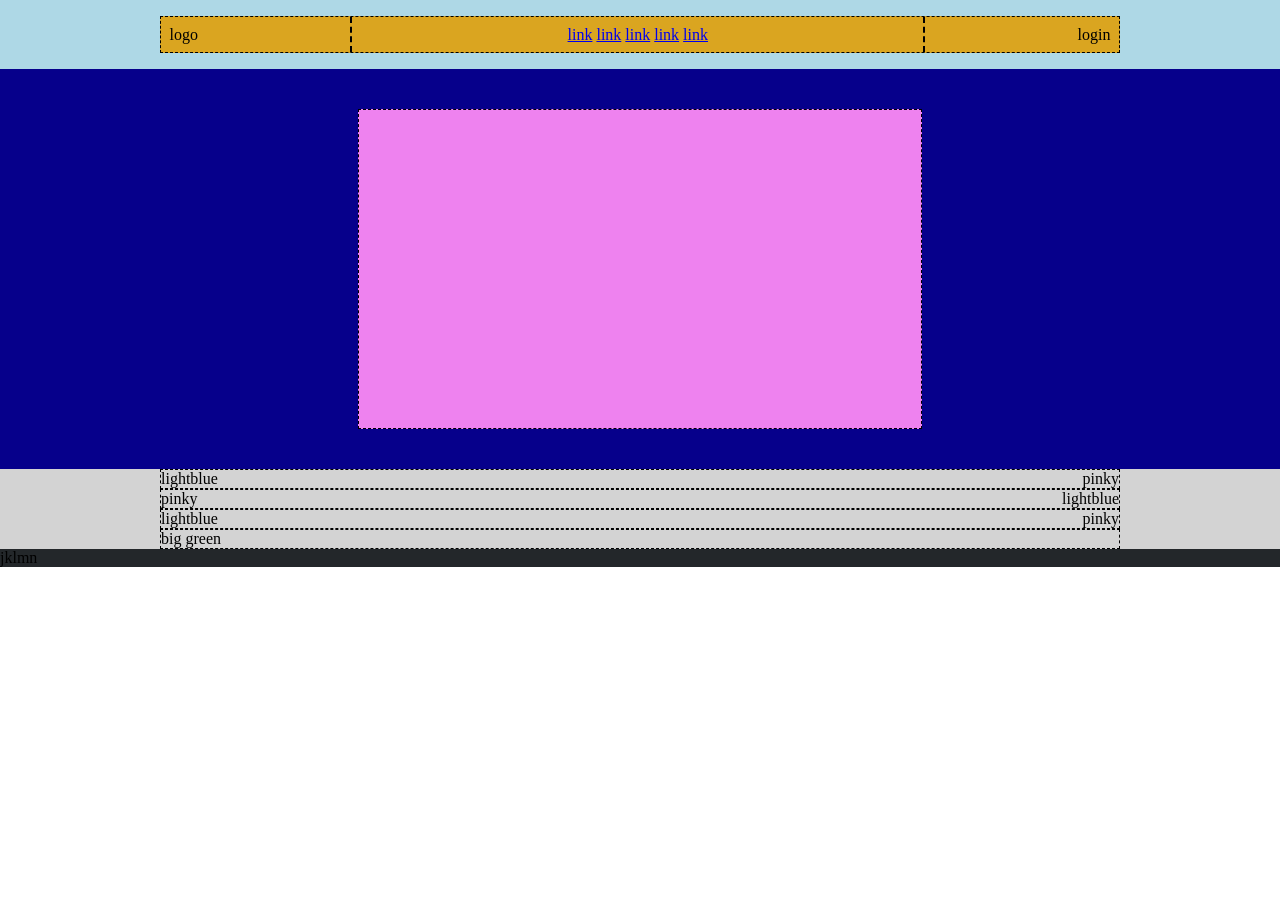
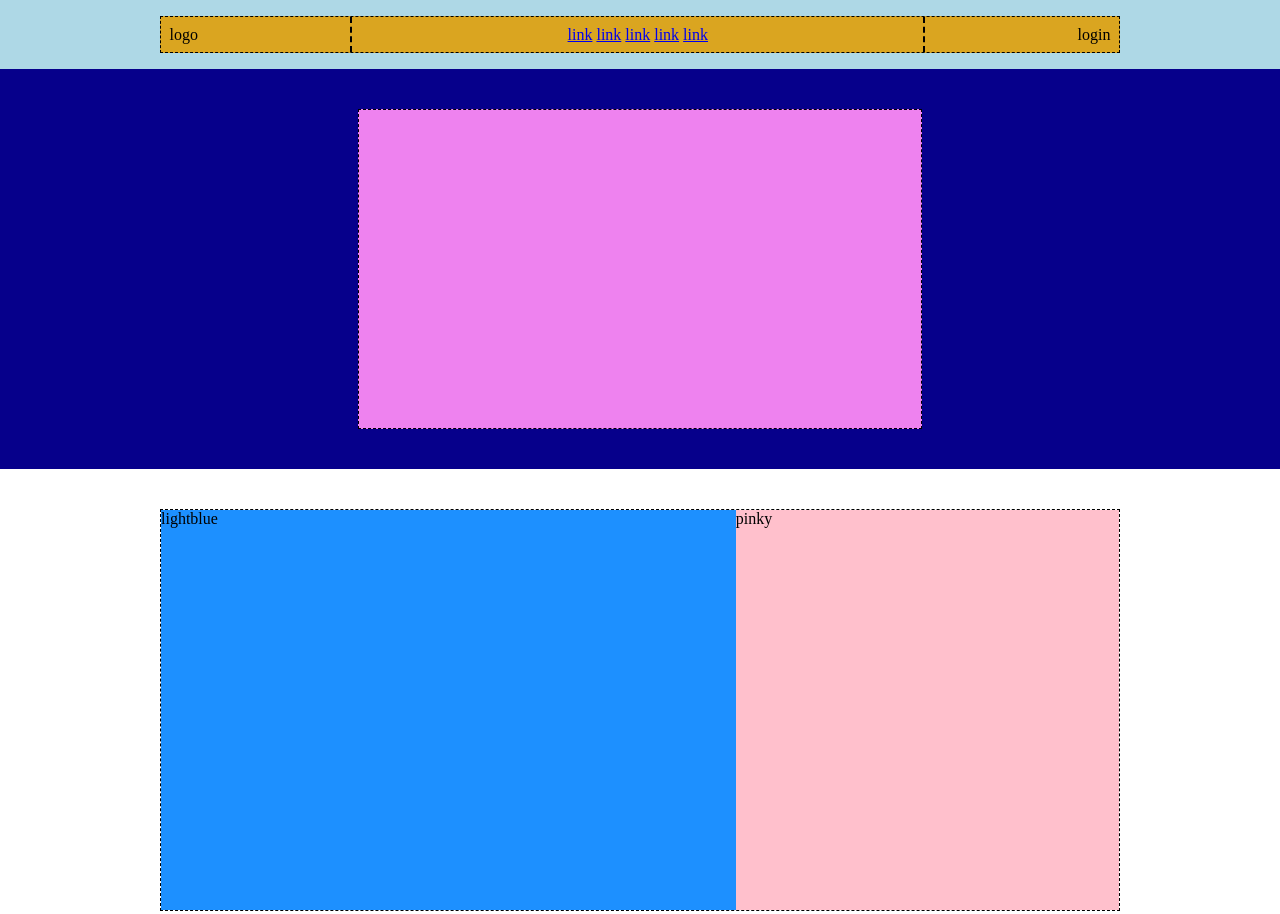
Before and after one commit to soniabergamini/htmlcss-struttura-discord, a plain HTML site: page index.html in a window 1280 px wide. Shown: the top 914 px of the page. Before the commit the page ends 800 px from the top, so only its background shows below. Drawn offline with Linux system fonts and the light colour scheme.

Commit message:
[css] feat(main) add style

```diff
--- a/Risorse/CSS/style.css
+++ b/Risorse/CSS/style.css
@@ -8,29 +8,41 @@
 /* header style */
 header {
     background-color: #AED8E6;
-    padding-top: 1em;
+    padding-top: 1rem;
     width: 100vw; /* 1536px */
-
 }
 
 header > div:first-child {
     background-color: #DAA520;
 }
 
+/* classi per contenitori flex */
 .flex {
     display: flex;
+}
+
+.spacebtw {
     justify-content: space-between;
+}
+
+.alignctr {
+    justify-content: center;
 }
 
 /* classe per blocchi interni centrati */
 .box {
-    max-width: 60em; /* 960px su 1536px */
+    max-width: 60rem; /* 960px su 1536px */
     margin: 0 auto;
 }
 
 /* classe per bordo dashed generico */
 .border {
     border: 1px dashed black;
+}
+
+/* classe per padding box generico */
+.pad {
+    padding: 2.5rem; /* 40px */
 }
 
 nav {
@@ -47,28 +59,43 @@ nav {
 header > div:last-child {
     background-color: #06008B;
     width: 100%;
-    padding: 2.5em; /* 40px */
-    margin-top: 1em;
+    margin-top: 1rem;
 }
 
 #pinkbox {
     background-color: #EE82EF;
     max-width: 47%; /* 725px su 1536px */
-    height: 20em; /* 320px su 1536px */
+    height: 20rem; /* 320px su 1536px */
     margin: 0 auto;
+}
+
+/* main style */
+main {
+    width: 100vw; /* 1536px */
+}
+
+.bkgrey {
+    background-color: #D3D3D3;
+}
+
+.lightblue {
+    background-color: #1D90FF;
+    min-width: 60%; /* 576px su 960px */
+    min-height: 25rem;
+}
+
+.pinky {
+    background-color: #FFC0CC;
+    min-width: 40%; /* 384px su 960px */
+    min-height: 25rem;
+}
+
+#greenbig {
+    background-color: #228B23;
 }
 
 
 
-
-
-
-
-/* main style */
-main {
-    background-color: #D3D3D3;
-    width: 100vw; /* 1536px */
-}
 
 /* footer style */
 footer {
```
